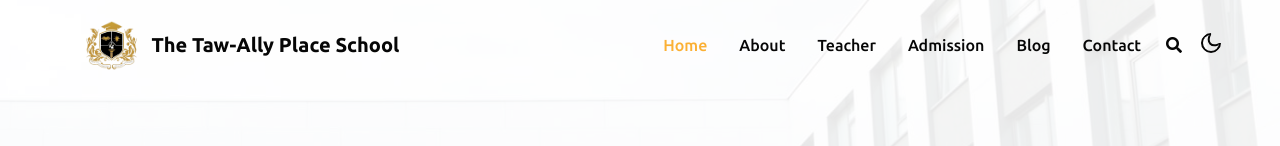
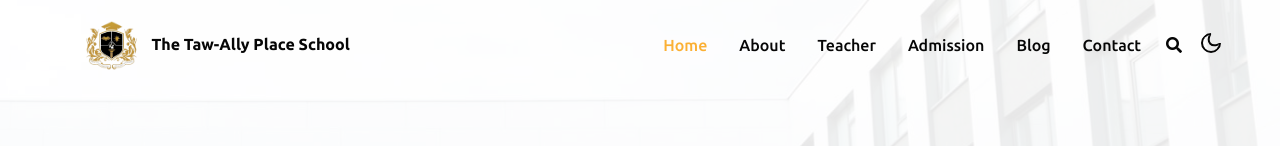
Before and after one commit to Johnotolorin123/thetaw-allyplaceschool-preview, a plain HTML site: page index.html in a window 1280 px wide. Shown: the top 146 px of the page. Drawn offline with Linux system fonts and the light colour scheme.

Commit message:
Update index.html

```diff
--- a/index.html
+++ b/index.html
@@ -26,7 +26,7 @@
             <nav class="navbar navbar-expand-lg navbar-light">
                 <a class="navbar-brand" href="index.html">
                     <img src="assets/images/logo.png" alt="The Taw-Ally Place School Logo" class="navbar-logo">
-                    <h5 style="font-weight: bold; margin-right: 10px; display: inline-block;">The Taw-Ally Place School</h5>
+                    <h6 style="font-weight: bold; margin-right: 10px; display: inline-block;">The Taw-Ally Place School</h6>
                 </a>
                 <button class="navbar-toggler collapsed" type="button" data-bs-toggle="collapse"
                     data-bs-target="#navbarScroll" aria-controls="navbarScroll" aria-expanded="false"
```
